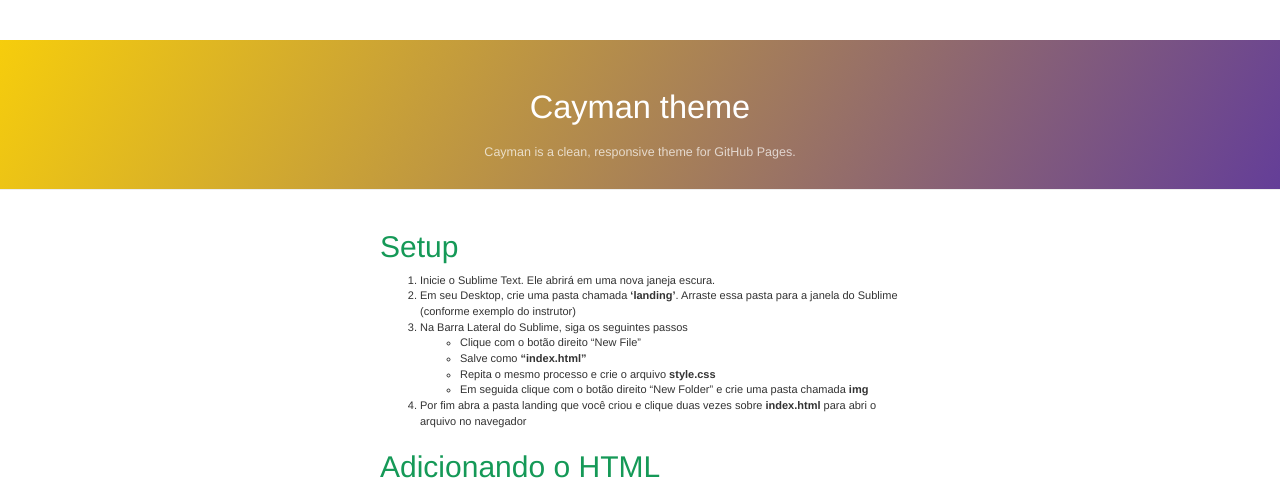
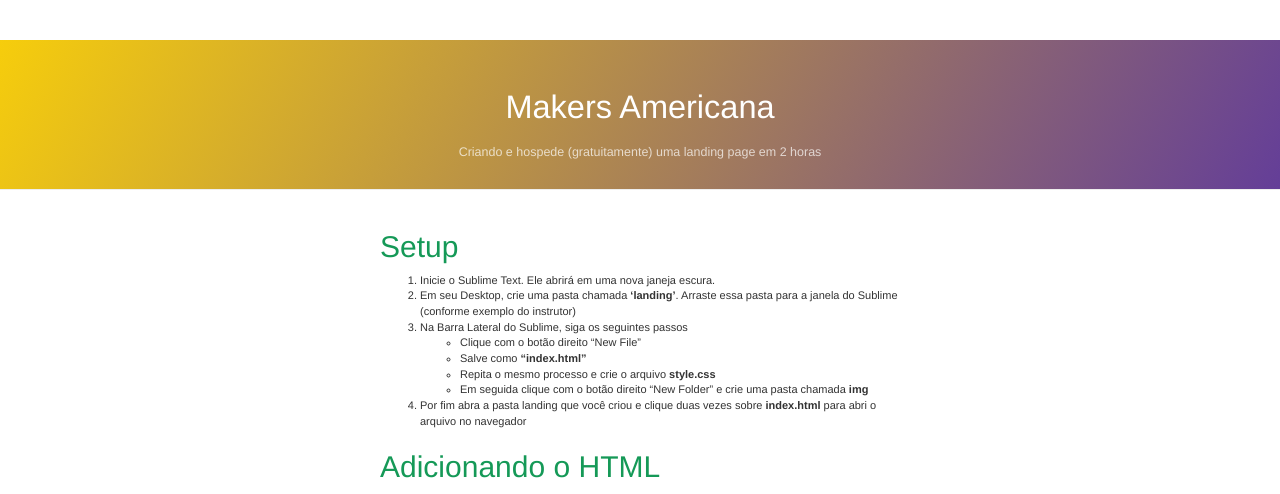
Before and after one commit to makersame/makersame.github.io, a Jekyll site: the page built from index.md, in a window 1280 px wide and 900 px high, cut to the strip 0-494 px from the top of the window. Built offline with Jekyll 4.4.1, drawn with Linux system fonts in a browser that asks for light colours; nearby versions of some CDN libraries; our own code applies the rules of GitHub Pages for plain Markdown files.

Commit message:
update do conteúdo

```diff
--- a/_config.yml
+++ b/_config.yml
@@ -1,5 +1,5 @@
-title: Cayman theme
-description: Cayman is a clean, responsive theme for GitHub Pages.
+title: Makers Americana
+description: Criando e hospede (gratuitamente) uma landing page em 2 horas
 show_downloads: false
 google_analytics:
 theme: jekyll-theme-cayman
```
